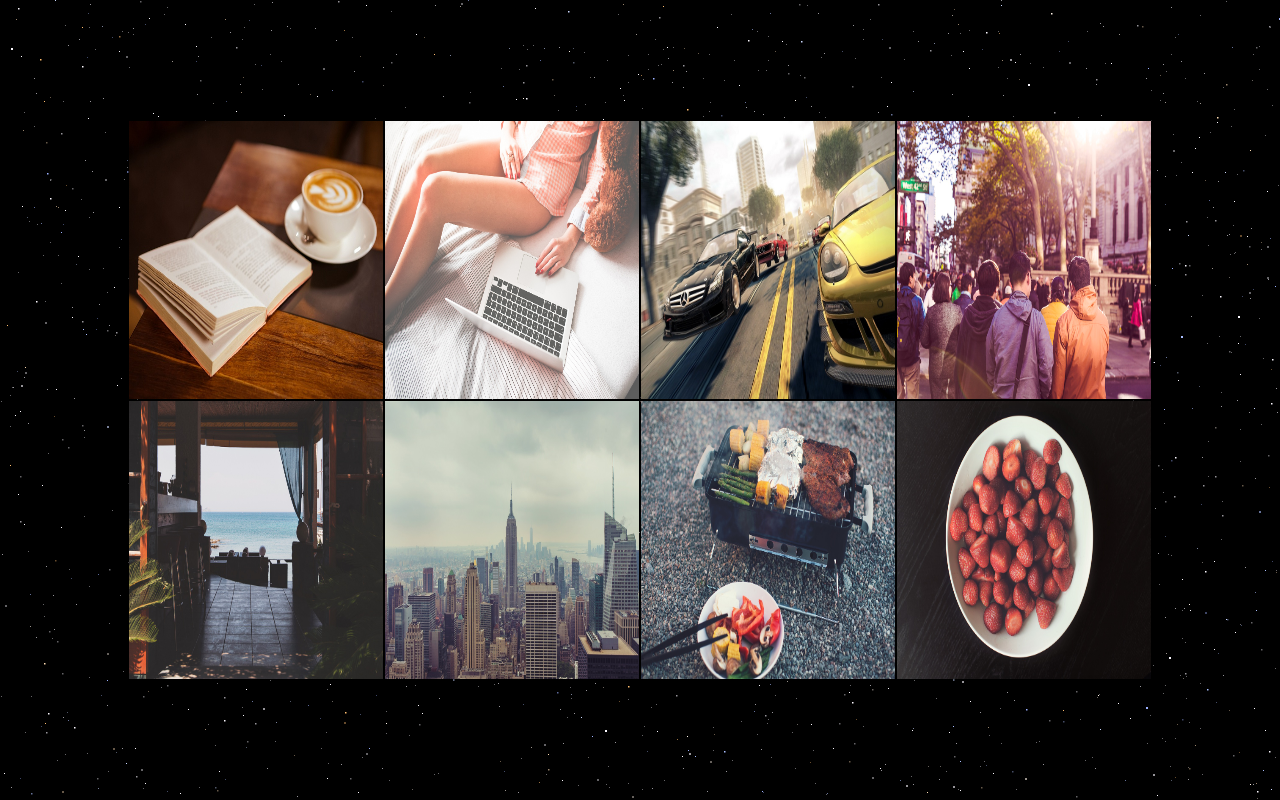
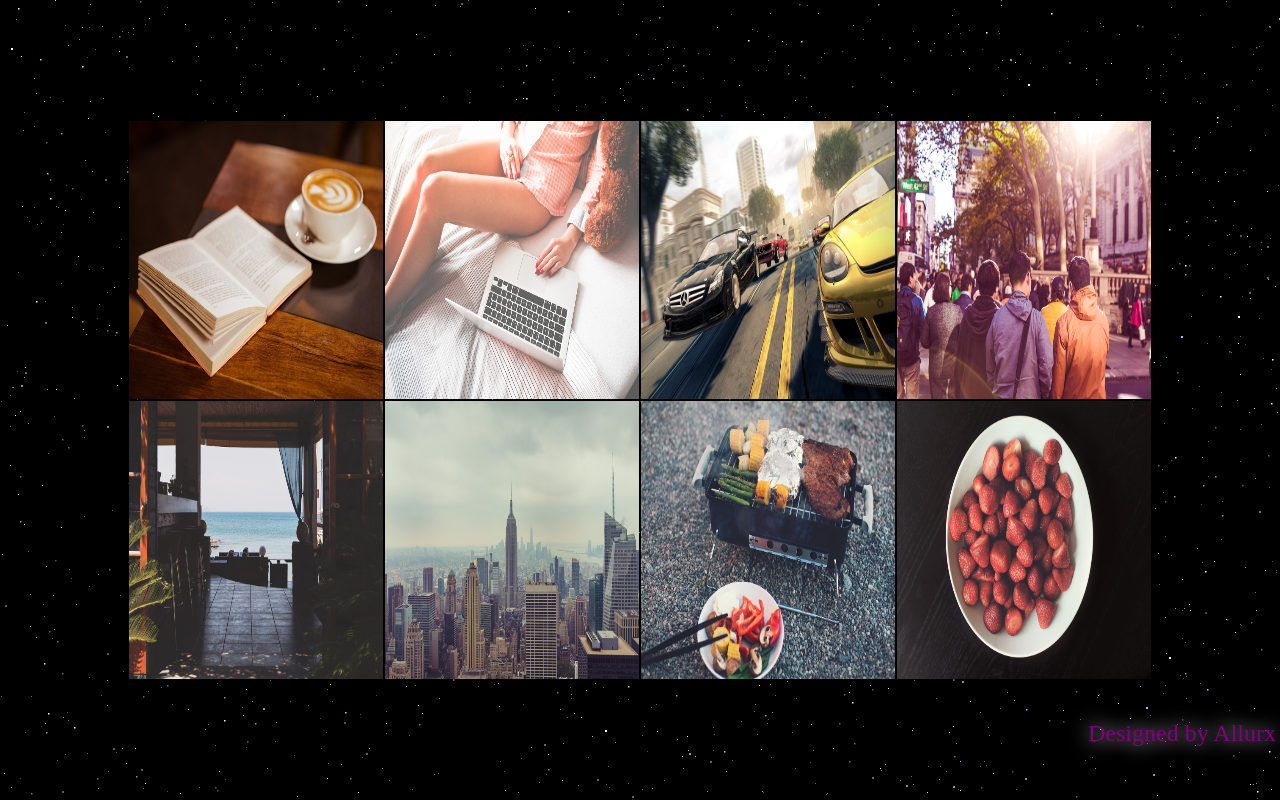
Before and after one commit to allurx/native-app, a plain HTML site: page NativeApp/index.html in a window 1280 px wide. Drawn offline with Linux system fonts and the light colour scheme.

Commit message:
添加GitHub主页信息

```diff
--- a/NativeApp/index.html
+++ b/NativeApp/index.html
@@ -94,6 +94,7 @@
             </li>
         </ul>
     </div>
+    <div><a  id="me" href="https://github.com/Allurx" target="_blank">Designed by Allurx</a></div>
     <script src="resource/js/index/index.js" charset="utf-8"></script>
 </body>
 
--- a/NativeApp/resource/css/index/index.css
+++ b/NativeApp/resource/css/index/index.css
@@ -92,6 +92,15 @@ ul,li{
 	user-select: none;
 
 }
+#me{
+	position:fixed;
+	font-size: 24px;
+	text-decoration:blink;
+	text-shadow: 0 0 20px white;
+	color:purple;
+	top:90%;
+	left: 85%;
+}
 
 /* .myImg:hover{
 	animation:myAnimation 4s infinite alternate;
```
